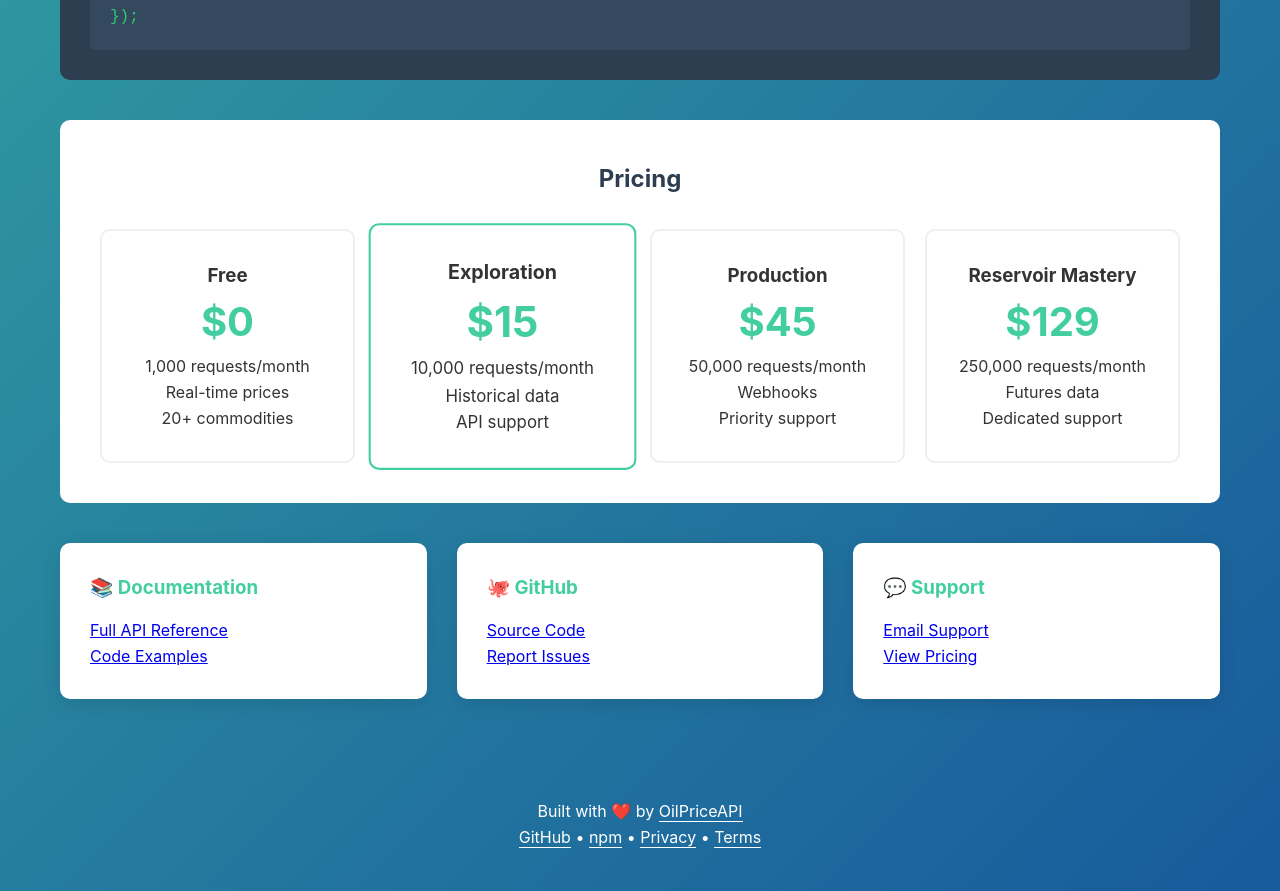
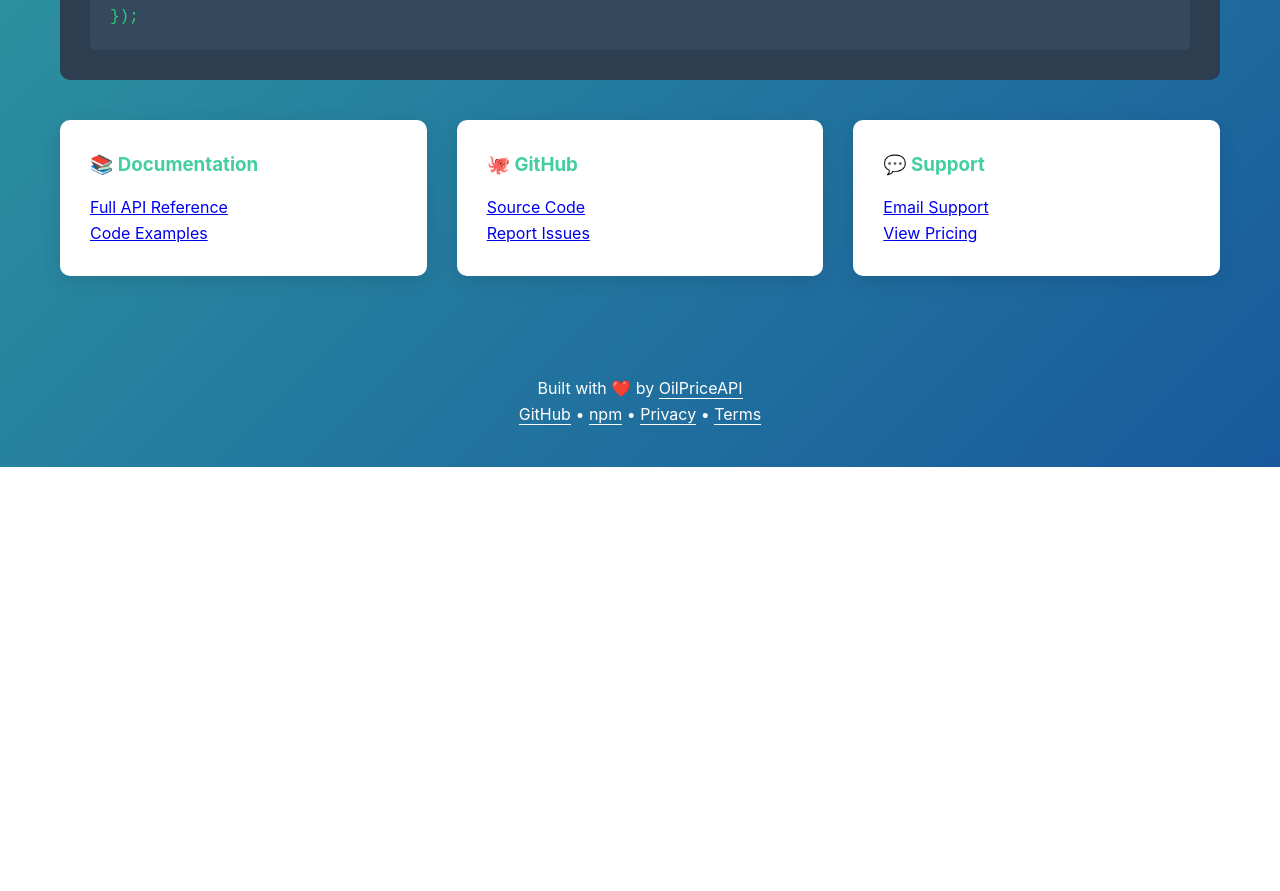
Before and after one commit to OilpriceAPI/oilpriceapi-node, a website: page docs/index.html in a window 1280 px wide. Shown: the part 2024-2915 px from the top of the page. After the commit the page ends 2491 px from the top, so only its background shows below. Drawn offline with Linux system fonts and the light colour scheme.

Commit message:
Remove pricing section from GitHub Pages landing page

```diff
--- a/docs/index.html
+++ b/docs/index.html
@@ -300,44 +300,6 @@ prices.forEach(p => {
 </code></pre>
         </div>
 
-        <!-- Pricing -->
-        <div class="pricing">
-            <h2>Pricing</h2>
-            <div class="pricing-grid">
-                <div class="pricing-card">
-                    <h3>Free</h3>
-                    <div class="price">$0</div>
-                    <p>1,000 requests/month</p>
-                    <p>Real-time prices</p>
-                    <p>20+ commodities</p>
-                </div>
-
-                <div class="pricing-card featured">
-                    <h3>Exploration</h3>
-                    <div class="price">$15</div>
-                    <p>10,000 requests/month</p>
-                    <p>Historical data</p>
-                    <p>API support</p>
-                </div>
-
-                <div class="pricing-card">
-                    <h3>Production</h3>
-                    <div class="price">$45</div>
-                    <p>50,000 requests/month</p>
-                    <p>Webhooks</p>
-                    <p>Priority support</p>
-                </div>
-
-                <div class="pricing-card">
-                    <h3>Reservoir Mastery</h3>
-                    <div class="price">$129</div>
-                    <p>250,000 requests/month</p>
-                    <p>Futures data</p>
-                    <p>Dedicated support</p>
-                </div>
-            </div>
-        </div>
-
         <!-- Resources -->
         <div class="features">
             <div class="feature-card">
```
